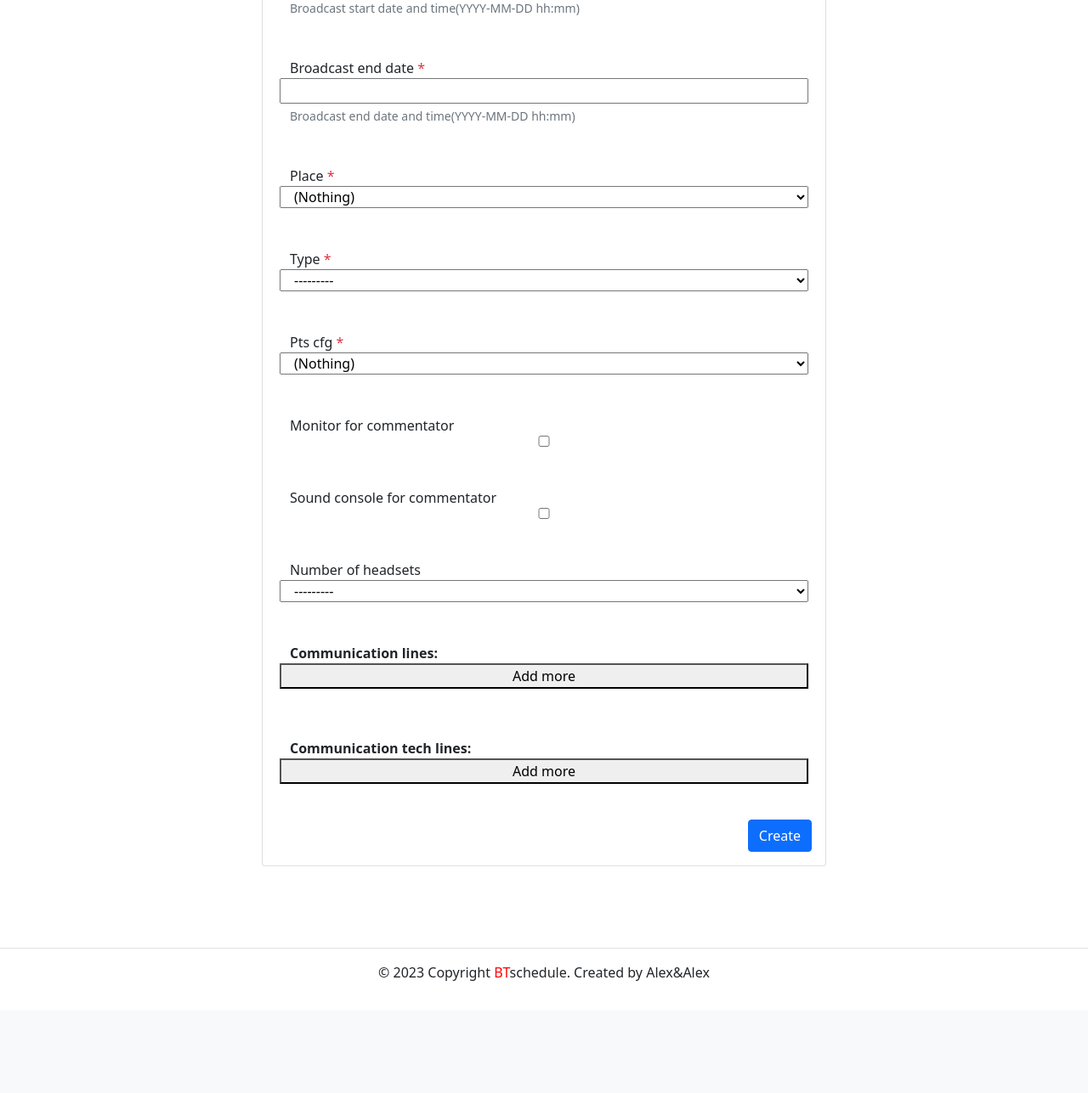
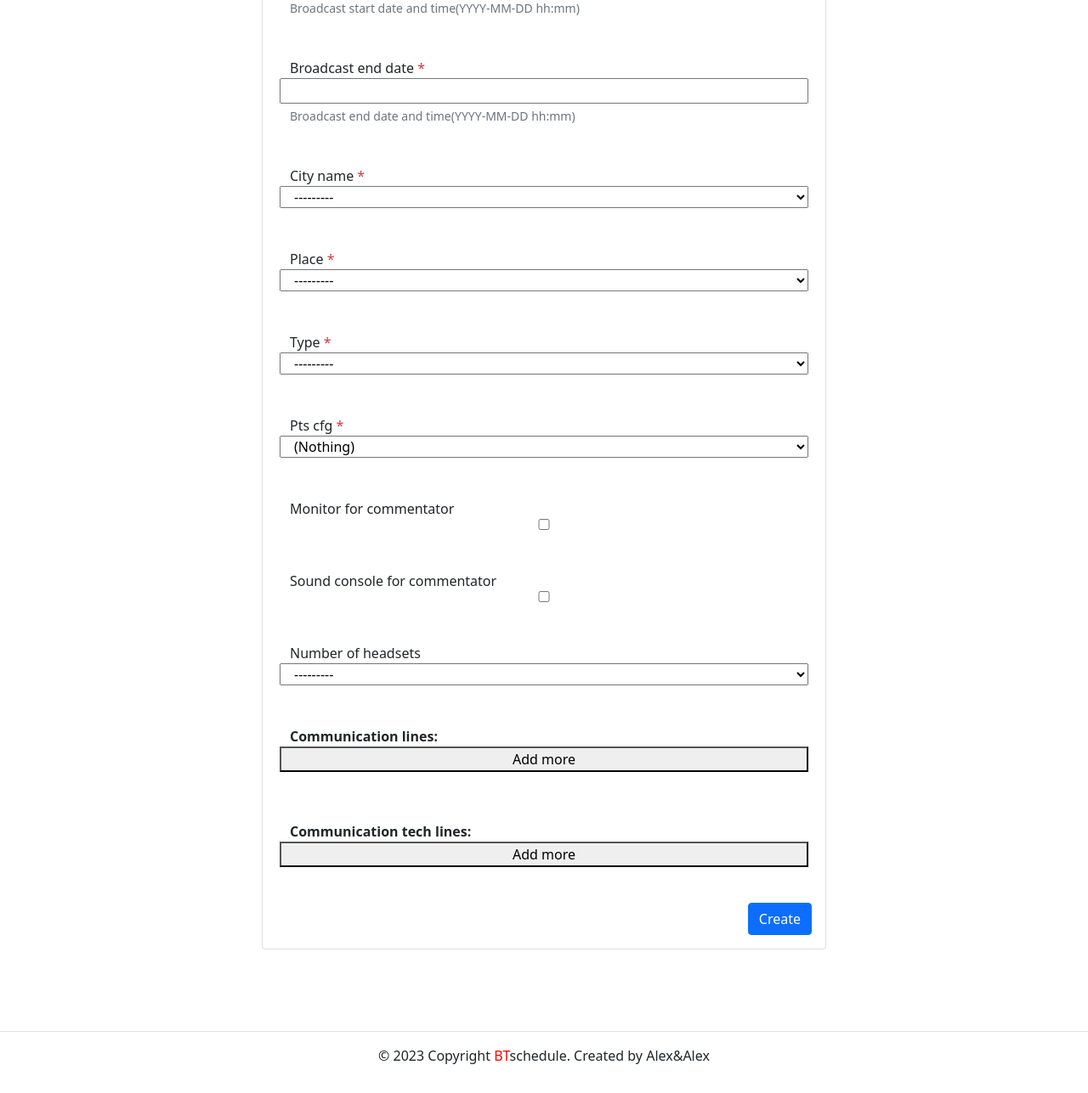
Before and after one commit to Gollum959/Schedule, a Django app: page /create/ in a window 1280 px wide. Shown: the part 362-1649 px from the top of the page at 85% size. Before the commit the page ends 1517 px from the top, so only its background shows below. Run offline with Django 3.2, Linux system fonts and the light colour scheme; a user stored in the database is signed in; tables that the repository leaves empty hold one stand-in row (values such as "Sample post"); some libraries are stand-ins or nearby versions.

Commit message:
add city table to place, jquery city-> place

```diff
--- a/schedule/place_broadcast/models.py
+++ b/schedule/place_broadcast/models.py
@@ -3,10 +3,27 @@ from django.urls import reverse
 from users.models import User
 
 
+class PlaceCity(models.Model):
+    name = models.CharField('City name', max_length=30)
+    author = models.ForeignKey(
+        User,
+        on_delete=models.CASCADE,
+    )
+
+    def __str__(self) -> str:
+        return f'{self.name}'
+
+    class Meta:
+        unique_together = ('name', 'author',)
+
+
 class PlaceConstructor(models.Model):
     """Broadcast address constructor"""
-    name = models.CharField('Name of the facility', max_length=30, unique=True)
-    city = models.CharField('City', max_length=30)
+    name = models.CharField('Name of the facility', max_length=70)
+    city_name = models.ForeignKey(
+        'PlaceCity',
+        on_delete=models.CASCADE,
+    )
     address = models.CharField('Address', max_length=300)
     contact_name = models.CharField(
         'Name of person in charge at the facility',
--- a/schedule/place_broadcast/urls.py
+++ b/schedule/place_broadcast/urls.py
@@ -2,7 +2,8 @@ from django.urls import path
 from place_broadcast.views import (PlacesBroadcastView,
                                    PlacesBroadcastDetail,
                                    PlacesBroadcastCreate,
-                                   PlacesBroadcastEdit,)
+                                   PlacesBroadcastEdit,
+                                   CityBroadcastCreate,)
 
 
 app_name = 'pts_broadcast'
@@ -15,6 +16,11 @@ urlpatterns = [
         name='place_detail'
     ),
     path(
+        'city_create/',
+        CityBroadcastCreate.as_view(),
+        name='city_create'
+    ),
+    path(
         'create/',
         PlacesBroadcastCreate.as_view(),
         name='place_create'
--- a/schedule/pts_requests/forms.py
+++ b/schedule/pts_requests/forms.py
@@ -1,6 +1,6 @@
 from django.forms import ModelForm, ModelChoiceField, inlineformset_factory
 
-from place_broadcast.models import PlaceConstructor
+from place_broadcast.models import PlaceConstructor, PlaceCity
 from pts_requests.models import (PtsRequest,
                                  CommLineConstructor,
                                  TechCommLineConstructor)
@@ -8,25 +8,50 @@ from pts_config.models import PtsConstructor
 
 
 class AddRequestFrom(ModelForm):
+    city_name = ModelChoiceField(
+        queryset=PlaceCity.objects.all(),
+    )
 
     def __init__(self, *args, **kwargs):
         self.user = kwargs.pop('user', None)
         super().__init__(*args, **kwargs)
-        self.fields['place'] = ModelChoiceField(
-            queryset=PlaceConstructor.objects.filter(author=self.user),
-            empty_label="(Nothing)"
+        self.fields['city_name'].queryset = PlaceCity.objects.filter(
+            author=self.user
         )
+        self.fields['place'].queryset = PlaceConstructor.objects.none()
+        if 'city_name' in self.data:
+            try:
+                city_id = int(self.data.get('city_name'))
+                self.fields['place'].queryset = (
+                    PlaceConstructor.objects.filter(
+                        author=self.user,
+                        city_name=city_id
+                    )
+                )
+            except (ValueError, TypeError):
+                pass
+        elif self.instance.pk:
+            place = PlaceConstructor.objects.get(pk=self.instance.place_id)
+            self.fields['city_name'].initial = place.city_name
+            self.fields['place'].queryset = PlaceConstructor.objects.filter(
+                author=self.user,
+                city_name=place.city_name.pk
+            )
         self.fields['pts_cfg'] = ModelChoiceField(
             queryset=PtsConstructor.objects.filter(author=self.user),
             empty_label="(Nothing)"
         )
 
+    def validate(self, value):
+        """Check if value consists only of valid emails."""
+        super().validate(value)
+
     class Meta:
         model = PtsRequest
         fields = [
-            'name', 'broadcast_start_date', 'broadcast_end_date', 'place',
-            'type', 'pts_cfg', 'commentator_monitor', 'commentator_console',
-            'commentator_headset'
+            'name', 'broadcast_start_date', 'broadcast_end_date', 'city_name',
+            'place', 'type', 'pts_cfg', 'commentator_monitor',
+            'commentator_console', 'commentator_headset'
         ]
 
 
--- a/schedule/pts_requests/urls.py
+++ b/schedule/pts_requests/urls.py
@@ -1,7 +1,7 @@
 from django.urls import path
 from pts_requests.views import (
     PtsRequestsView, PtsRequestDetail, PtsRequestCreate,
-    PtsRequestEdit, PtsRequestModerate
+    PtsRequestEdit, PtsRequestModerate, load_places
 )
 
 app_name = 'pts_requests'
@@ -20,4 +20,5 @@ urlpatterns = [
         PtsRequestModerate.as_view(),
         name='request_moderate'
     ),
+    path('ajax/load-places/', load_places, name='ajax_load_places'),
 ]
--- a/schedule/pts_requests/views.py
+++ b/schedule/pts_requests/views.py
@@ -1,9 +1,11 @@
 from datetime import date, timedelta, datetime
+from django.shortcuts import render
 from django.contrib.auth.mixins import LoginRequiredMixin
 from django.views.generic import ListView, CreateView, UpdateView, DetailView
 from django.urls import reverse_lazy
 from typing import Any, Dict
 
+from place_broadcast.models import PlaceConstructor
 from pts_requests.models import PtsRequest
 from pts_requests.forms import (AddRequestFrom,
                                 ModerateRequestFrom,
@@ -159,3 +161,15 @@ class PtsRequestModerate(LoginRequiredMixin, UpdateView):
                 self.object.broadcast_end_date - timedelta(hours=0, minutes=15)
             )
         return initial
+
+
+def load_places(request):
+    city_id = request.GET.get('city_name')
+    places = PlaceConstructor.objects.filter(city_name=city_id).order_by(
+        'name'
+    )
+    return render(
+        request,
+        'pts_requests/place_dropdown_list_options.html',
+        {'places': places}
+    )
--- a/schedule/templates/place_broadcast/list_places.html
+++ b/schedule/templates/place_broadcast/list_places.html
@@ -9,7 +9,7 @@
             Name of the facility': {{ place.name }}
           </li>
           <li>
-            City: {{ place.city }}
+            City: {{ place.city_name }}
           </li>
           <li>
             Address: {{ place.address }}
--- a/schedule/templates/pts_requests/create_requests.html
+++ b/schedule/templates/pts_requests/create_requests.html
@@ -29,7 +29,7 @@
             {% endif %}
           </div> {% endcomment %}
           <div class="card-body">
-            <form method="post" enctype="multipart/form-data">
+            <form method="post" enctype="multipart/form-data" id="requestForm" data-places-url="{% url 'pts_requests:ajax_load_places' %}">
               {% load user_filters %}
               {% csrf_token %}
               {% if form.errors %}
@@ -97,6 +97,22 @@
        });
     });
 
+    $("#id_city_name").change(function () {
+      var url = $("#requestForm").attr("data-places-url");  // get the url of the `load_cities` view
+      var cityId = $(this).val();  // get the selected country ID from the HTML input
+
+      $.ajax({                       // initialize an AJAX request
+        url: url,                    // set the url of the request (= localhost:8000/hr/ajax/load-cities/)
+        data: {
+          'city_name': cityId       // add the country id to the GET parameters
+        },
+        success: function (data) {   // `data` is the return of the `load_cities` view function
+          $("#id_place").html(data);  // replace the contents of the city input with the data that came from the server
+        }
+      });
+
+    });
+
     const addMoreCommLineBtn = document.getElementById('add-more-commline')
     const removeCommLineBtn = document.getElementById('remove-commline')
     const InitialCommlineFormCount = document.getElementsByClassName('commline-form').length
--- /dev/null
+++ b/schedule/templates/pts_requests/place_dropdown_list_options.html
@@ -0,0 +1,4 @@
+<option value="">---------</option>
+{% for place in places %}
+  <option value="{{ place.pk }}">{{ place.name }}</option>
+{% endfor %}
--- a/schedule/templates/pts_requests/request_detail.html
+++ b/schedule/templates/pts_requests/request_detail.html
@@ -19,7 +19,7 @@
             <div class="card" style="width: 18rem;">
               <ul class="list-group list-group-flush">
                 <li class="list-group-item">{{ ptsrequest.place.name  }}</li>
-                <li class="list-group-item">{{ ptsrequest.place.city  }}</li>
+                <li class="list-group-item">{{ ptsrequest.place.city_name  }}</li>
                 <li class="list-group-item">{{ ptsrequest.place.address  }}</li>
                 <li class="list-group-item">{{ ptsrequest.place.contact_name  }} - {{ ptsrequest.place.phone  }}</li>
               </ul>
--- a/schedule/templates/pts_requests/request_detail2.html
+++ b/schedule/templates/pts_requests/request_detail2.html
@@ -10,7 +10,7 @@
       Broadcast date: {{ ptsrequest.broadcast_start_date|date:'d E Y' }}
     </li>
     <li>
-      <a href="{% url 'place:place_detail' ptsrequest.place.pk %}">Broadcast place</a>: {{ ptsrequest.place.name  }}. {{ ptsrequest.place.city  }}, {{ ptsrequest.place.address  }}
+      <a href="{% url 'place:place_detail' ptsrequest.place.pk %}">Broadcast place</a>: {{ ptsrequest.place.name  }}. {{ ptsrequest.place.city_name  }}, {{ ptsrequest.place.address  }}
     </li>
     <li>
       Responsible person at the facility: {{ ptsrequest.place.contact_name  }}. Phone: {{ ptsrequest.place.phone  }}
```
Also changed, not shown: schedule/place_broadcast/admin.py (+11 -4 lines), schedule/place_broadcast/forms.py (+12 -1 lines), schedule/place_broadcast/views.py (+27 -1 lines), schedule/templates/place_broadcast/create_city.html (added, +26 -0 lines), schedule/place_broadcast/migrations/0002_auto_20230209_1400.py (added), schedule/place_broadcast/migrations/0003_placeconstructor_city_name.py (added), schedule/place_broadcast/migrations/0004_remove_placeconstructor_city.py (added), schedule/place_broadcast/migrations/0005_placecity_author.py (added).
